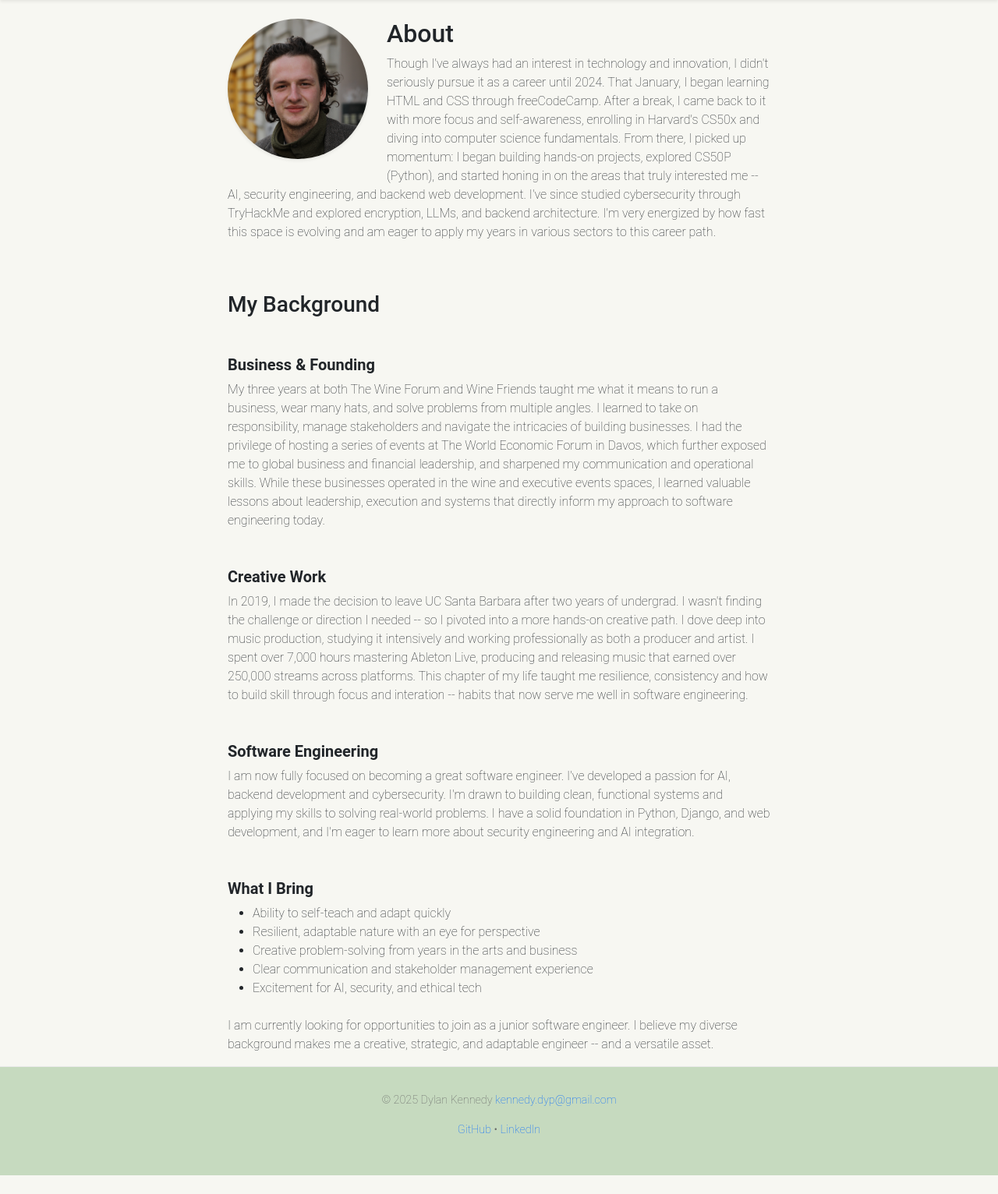
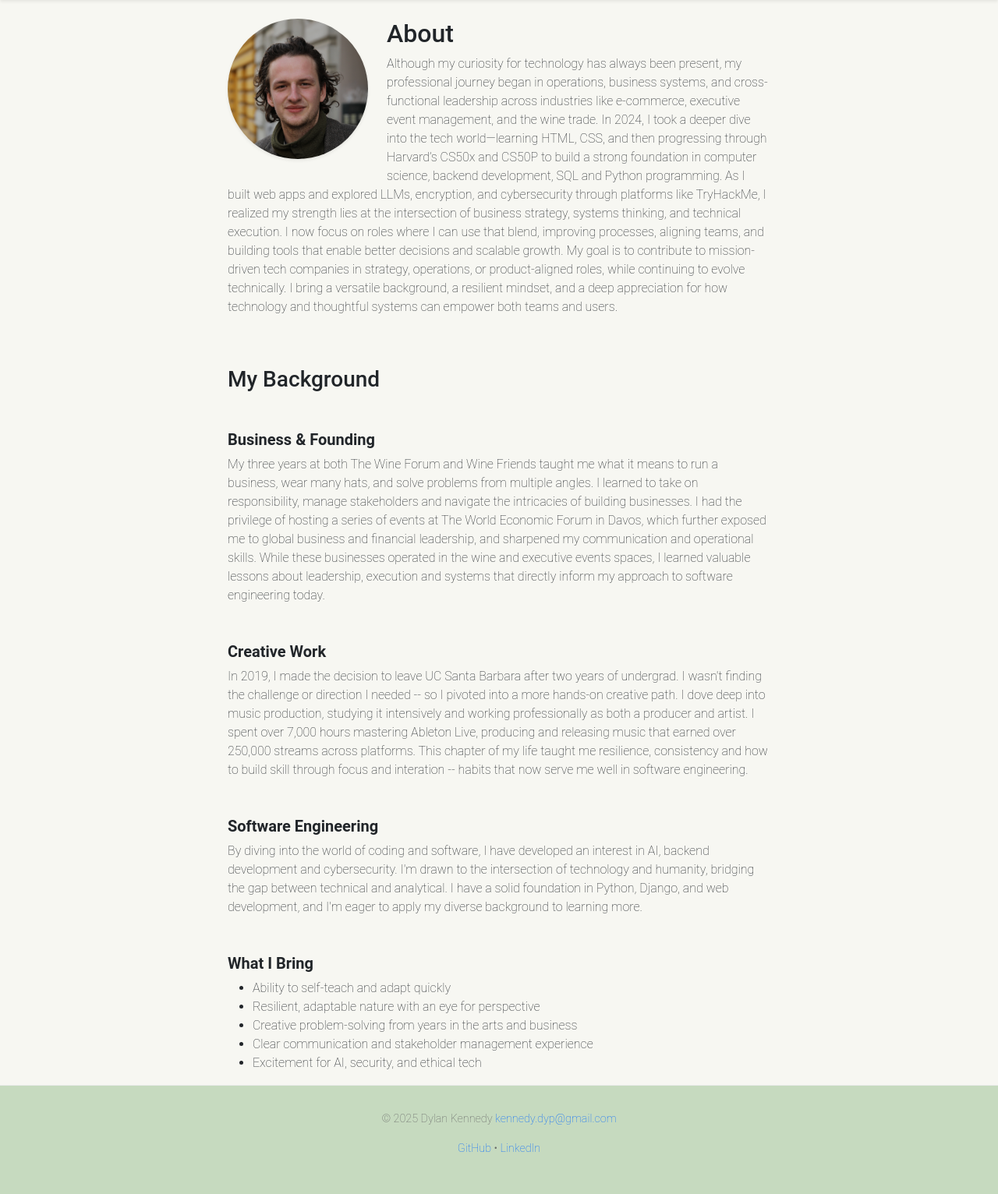
Before and after one commit to Dylan-kn/dylan_kennedy_portfolio, a Django app: page /about/ in a window 1280 px wide. Shown: the part 57-1589 px from the top of the page at 78% size. Before the commit the page ends 1565 px from the top, so only its background shows below. Run offline with Django 5.2, Linux system fonts and the light colour scheme.

Commit message:
Changed about, and homepage contents to reflect shifting focus

```diff
--- a/templates/pages/about.html
+++ b/templates/pages/about.html
@@ -8,11 +8,12 @@
 
             <h2 class="section-title">About</h2>
             <p>
-            Though I've always had an interest in technology and innovation, I didn't seriously pursue it as a career until 2024. That January, I began learning HTML and CSS through freeCodeCamp.
-            After a break, I came back to it with more focus and self-awareness, enrolling in Harvard's CS50x and diving into computer science fundamentals.
-            From there, I picked up momentum: I began building hands-on projects, explored CS50P (Python), and started honing in on the areas that truly interested me --
-            AI, security engineering, and backend web development. I've since studied cybersecurity through TryHackMe and explored encryption, LLMs, and backend architecture. I'm very energized by how fast this space is evolving and
-            am eager to apply my years in various sectors to this career path.
+                Although my curiosity for technology has always been present, my professional journey began in operations, business systems, and cross-functional leadership across industries like e-commerce, executive event management, and the wine trade.
+                In 2024, I took a deeper dive into the tech world—learning HTML, CSS, and then progressing through Harvard’s CS50x and CS50P to build a strong foundation in computer science, backend development, SQL and Python programming.
+                As I built web apps and explored LLMs, encryption, and cybersecurity through platforms like TryHackMe, I realized my strength lies at the intersection of business strategy, systems thinking, and technical execution. I now focus on roles
+                where I can use that blend, improving processes, aligning teams, and building tools that enable better decisions and scalable growth.
+                My goal is to contribute to mission-driven tech companies in strategy, operations, or product-aligned roles, while continuing to evolve technically. I bring a versatile background, a resilient mindset, and a deep appreciation for how technology and
+                thoughtful systems can empower both teams and users.
             </p>
         </div>
         <h3 class="section-title">My Background</h2>
@@ -33,8 +34,8 @@
             </p>
             <h4 class="h5 fw-bold mt-5">Software Engineering</h4>
             <p>
-             I am now fully focused on becoming a great software engineer. I've developed a passion for AI, backend development and cybersecurity. I'm drawn to building clean, functional
-             systems and applying my skills to solving real-world problems. I have a solid foundation in Python, Django, and web development, and I'm eager to learn more about security engineering and AI integration.
+             By diving into the world of coding and software, I have developed an interest in AI, backend development and cybersecurity. I'm drawn to the intersection of technology and humanity, bridging the gap between technical and analytical.
+            I have a solid foundation in Python, Django, and web development, and I'm eager to apply my diverse background to learning more.
             </p>
         </div>
 
@@ -47,7 +48,5 @@
             <li>Excitement for AI, security, and ethical tech</li>
             </ul>
 
-        <p class="mt-4">I am currently looking for opportunities to join as a junior software engineer. I believe my diverse background makes me a creative, strategic, and adaptable engineer -- and a versatile asset.</p>
-
     </div>
 {% endblock %}
```
Also changed, not shown: templates/pages/home.html (+6 -6 lines).
